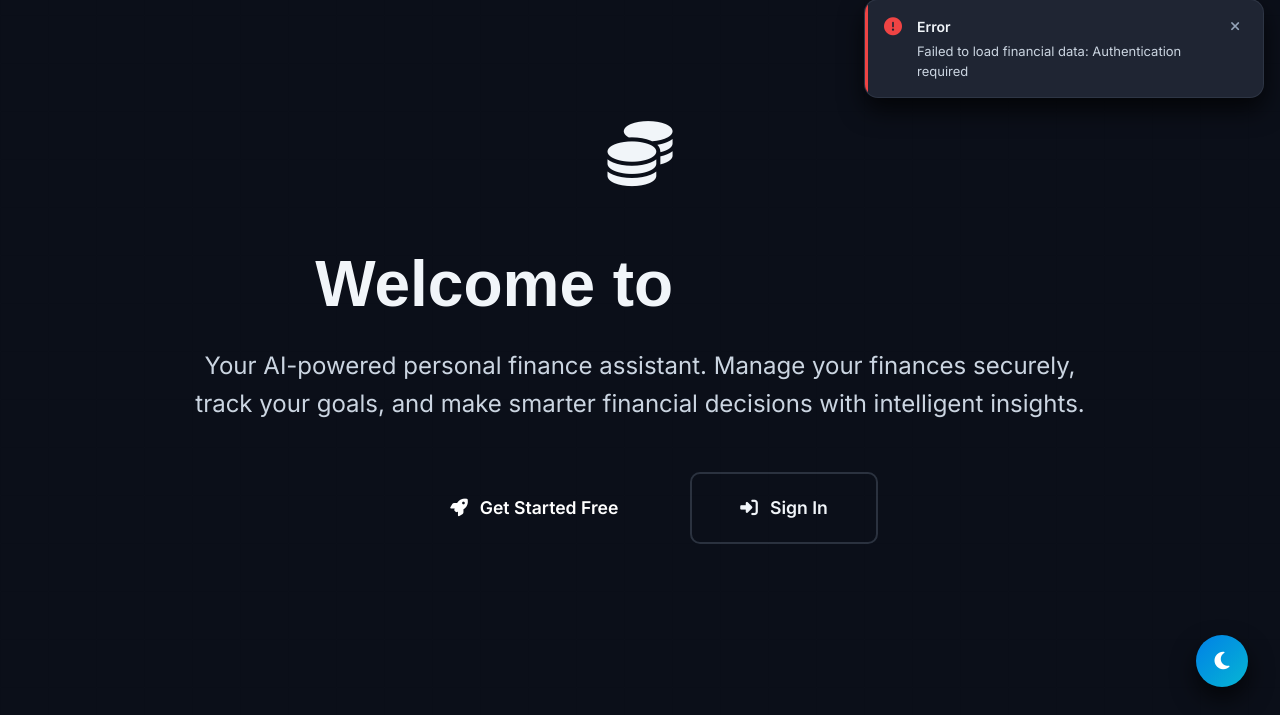
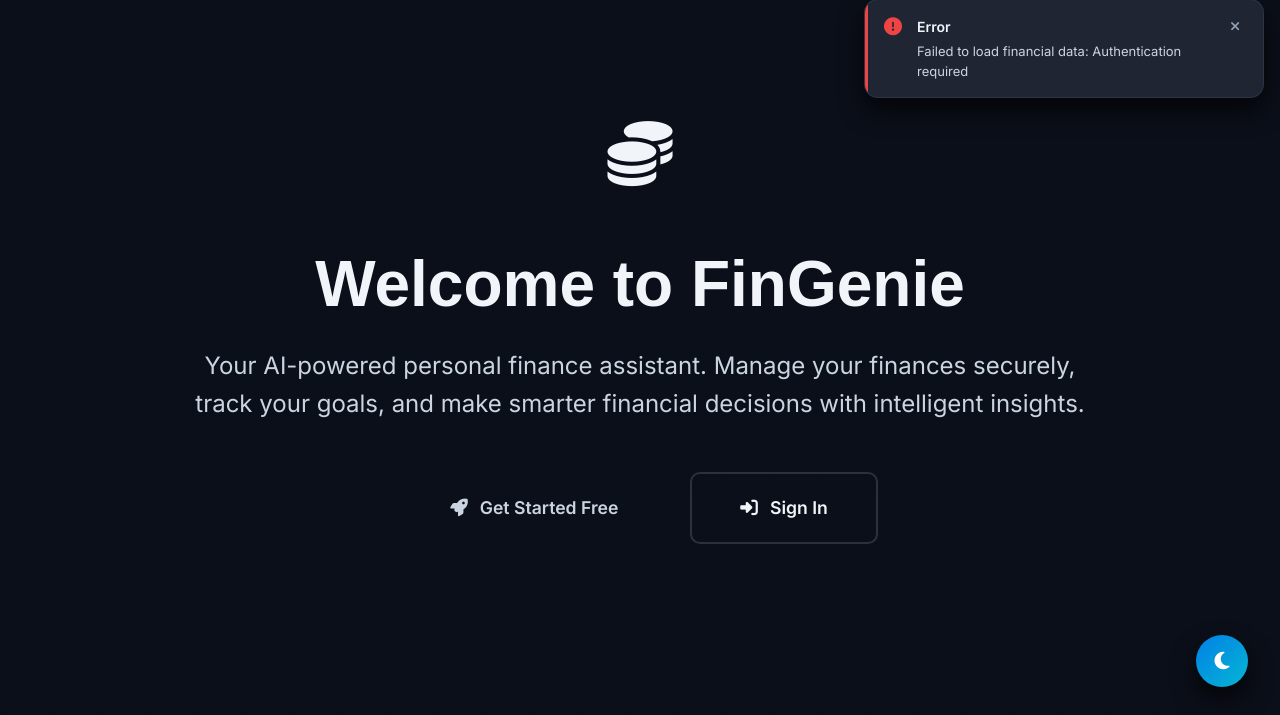
Before and after one commit to Nagavalleswari/Fingenie, a Flask app: page / in a window 1280 px wide. Shown: the part 81-796 px from the top of the page. Run offline with Flask 3, Linux system fonts and the light colour scheme.

Commit message:
CSS Issues resolved

```diff
--- a/frontend/static/js/pages-functionality.js
+++ b/frontend/static/js/pages-functionality.js
@@ -1211,7 +1211,7 @@ window.loadGoalsPageData = async function() {
                             </div>
                             <!-- Action Buttons -->
                             <div style="display: flex; gap: 0.5rem; padding-top: 1rem; border-top: 1px solid var(--border-primary);">
-                                <button onclick="editGoal(${goal.id})" class="btn btn-sm" style="flex: 1; background: var(--gradient-primary); color: white; border: none; padding: 0.5rem 1rem; border-radius: var(--radius-sm); cursor: pointer; transition: all 0.3s; display: flex; align-items: center; justify-content: center; gap: 0.5rem;" onmouseover="this.style.transform='scale(1.02)'; this.style.boxShadow='0 4px 12px rgba(59, 130, 246, 0.3)'" onmouseout="this.style.transform='scale(1)'; this.style.boxShadow='none'">
+                                <button onclick="editGoal(${goal.id})" class="btn btn-sm" style="flex: 1; background: var(--gradient-primary); color: var(--text-secondary); border: none; padding: 0.5rem 1rem; border-radius: var(--radius-sm); cursor: pointer; transition: all 0.3s; display: flex; align-items: center; justify-content: center; gap: 0.5rem;" onmouseover="this.style.transform='scale(1.02)'; this.style.boxShadow='0 4px 12px rgba(59, 130, 246, 0.3)'" onmouseout="this.style.transform='scale(1)'; this.style.boxShadow='none'">
                                     <i class="fas fa-edit"></i> Edit
                                 </button>
                                 <button onclick="openDeleteGoalModal(${goal.id}, '${goal.name.replace(/'/g, "\\'")}')" class="btn btn-sm" style="flex: 1; background: linear-gradient(135deg, #ef4444 0%, #dc2626 100%); color: white; border: none; padding: 0.5rem 1rem; border-radius: var(--radius-sm); cursor: pointer; transition: all 0.3s; display: flex; align-items: center; justify-content: center; gap: 0.5rem;" onmouseover="this.style.transform='scale(1.02)'; this.style.boxShadow='0 4px 12px rgba(239, 68, 68, 0.3)'" onmouseout="this.style.transform='scale(1)'; this.style.boxShadow='none'">
--- a/frontend/templates/index.html
+++ b/frontend/templates/index.html
@@ -48,7 +48,6 @@
         .hero-title .gradient-text {
             background: var(--gradient-primary);
             -webkit-background-clip: text;
-            -webkit-text-fill-color: transparent;
             background-clip: text;
         }
 
@@ -82,7 +81,7 @@
 
         .hero-btn-primary {
             background: var(--gradient-primary);
-            color: white;
+            color: var(--text-secondary);
             box-shadow: var(--shadow-glow-cyan);
         }
 
--- a/frontend/templates/login.html
+++ b/frontend/templates/login.html
@@ -125,7 +125,7 @@
             background: var(--gradient-primary);
             border: none;
             border-radius: var(--radius-md);
-            color: white;
+            color: var(--text-secondary);;
             font-weight: 600;
             font-size: 1rem;
             cursor: pointer;
```
